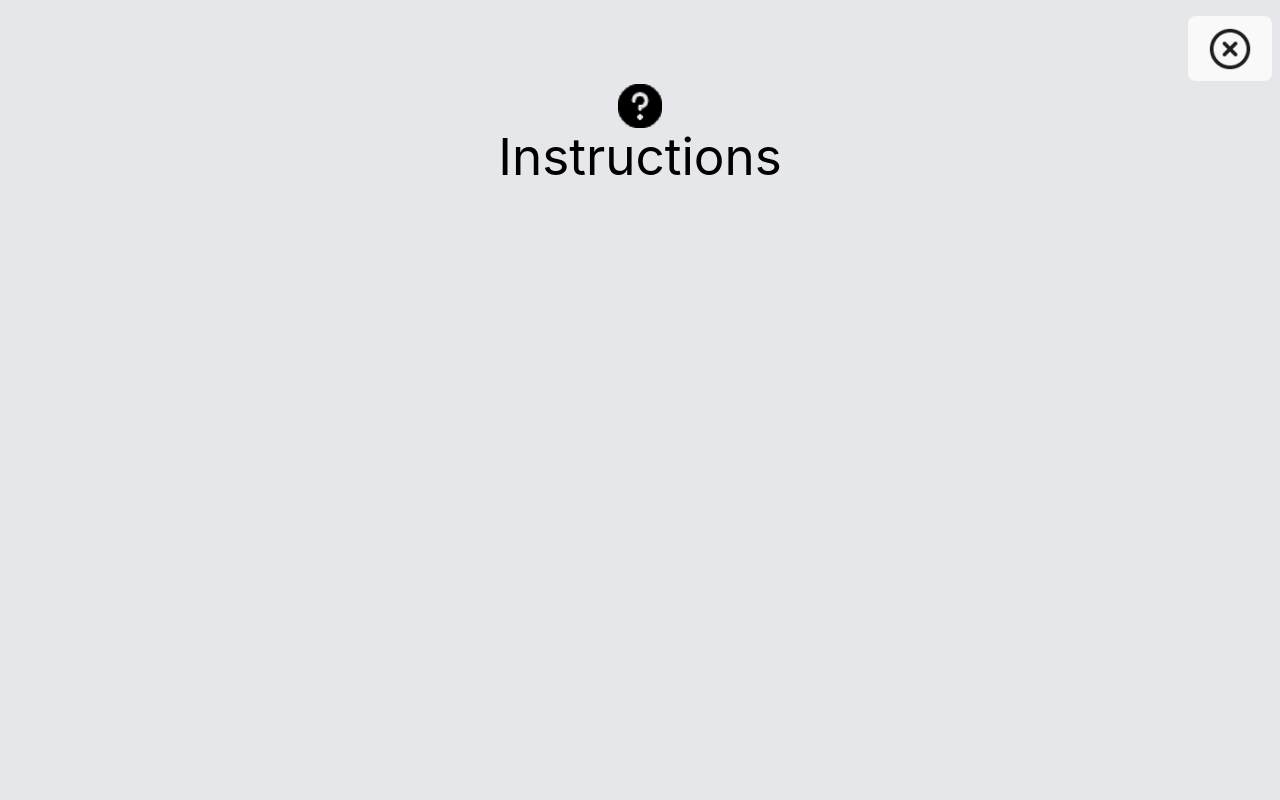
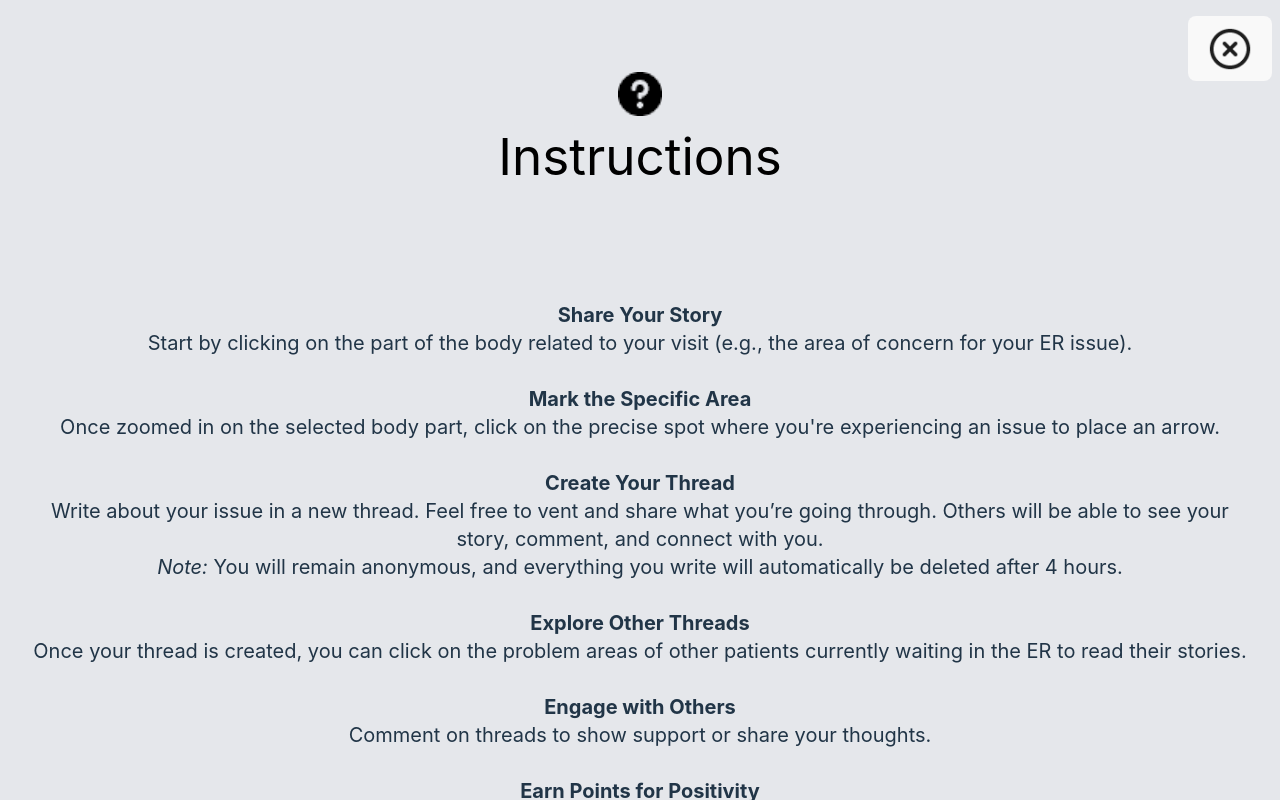
Before and after one commit to clairedriedger/supportER, a React (Vite) app in the folder frontend/: page /instructions in a window 1280 px wide. Built offline with nearby package versions, Linux system fonts and the light colour scheme.

Commit message:
Updated the instruction page content

```diff
--- a/frontend/src/pages/instructionsPage.jsx
+++ b/frontend/src/pages/instructionsPage.jsx
@@ -4,7 +4,9 @@ import question_mark from "../assets/question_mark_2.png";
 
 const InstructionsPage = () => {
     return (
-        <div className="bg-gray-200 h-screen w-screen">
+        <div className="bg-gray-200 h-screen w-screen flex flex-col">
+            {/* Static Top Section */}
+            <div className="relative h-[30%] bg-gray-200">
                 {/* For the x button */}
                 <header className="absolute top-4 right-2">
                     <button className="outline-none border-none shadow-none">
@@ -17,7 +19,7 @@ const InstructionsPage = () => {
                 </header>
 
                 {/* For the question mark image */}
-            <header className="absolute top-21 left-1/2 transform -translate-x-1/2 flex justify-center items-center">
+                <header className="absolute top-18 left-1/2 transform -translate-x-1/2 flex justify-center items-center">
                     <img
                         src={question_mark}
                         alt="Question mark"
@@ -26,20 +28,51 @@ const InstructionsPage = () => {
                 </header>
 
                 {/* For the instructions title */}
-            <header className="absolute top-21 left-1/2 transform -translate-x-1/2 flex justify-center items-center">
-                <img
-                    src={question_mark}
-                    alt="Question mark"
-                    className="w-11 h-11 object-contain"
-                />
-            </header>
-
-            <header className="absolute top-30 left-0 justify-between w-full px-1 py-2">
+                <header className="absolute top-30 left-0 justify-between w-full px-1 py-2 bg-grey">
                     <h1 className="text-sm">
                         <span className="text-black">Instructions</span>
                     </h1>
                 </header>
+            </div>
 
+            {/* Scrollable Bottom Section */}
+            <div className="flex-grow bg-gray-200 text-xl overflow-y-scroll p-7" style={{ marginTop: "7%" }}>
+                <p>
+                    <strong>Share Your Story</strong><br />
+                    Start by clicking on the part of the body related to your visit (e.g., the area of concern for your ER issue).
+                </p>
+                <br />
+                <p>
+                    <strong>Mark the Specific Area</strong><br />
+                    Once zoomed in on the selected body part, click on the precise spot where you're experiencing an issue to place an arrow.
+                </p>
+                <br />
+                <p>
+                    <strong>Create Your Thread</strong><br />
+                    Write about your issue in a new thread. Feel free to vent and share what you’re going through. Others will be able to see your story, comment, and connect with you.<br />
+                    <em>Note:</em> You will remain anonymous, and everything you write will automatically be deleted after 4 hours.
+                </p>
+                <br />
+                <p>
+                    <strong>Explore Other Threads</strong><br />
+                    Once your thread is created, you can click on the problem areas of other patients currently waiting in the ER to read their stories.
+                </p>
+                <br />
+                <p>
+                    <strong>Engage with Others</strong><br />
+                    Comment on threads to show support or share your thoughts.
+                </p>
+                <br />
+                <p>
+                    <strong>Earn Points for Positivity</strong><br />
+                    Receive points for positive and encouraging comments. Negative or disrespectful comments will result in losing points.
+                </p>
+                <br />
+                <p>
+                    <strong>Respect the Community Guidelines</strong><br />
+                    Please remain respectful in all interactions. Disrespectful behavior will result in being removed from the website.
+                </p>
+            </div>
         </div>
     );
 };
```
Lines whose indentation alone changed are shown as unchanged.
